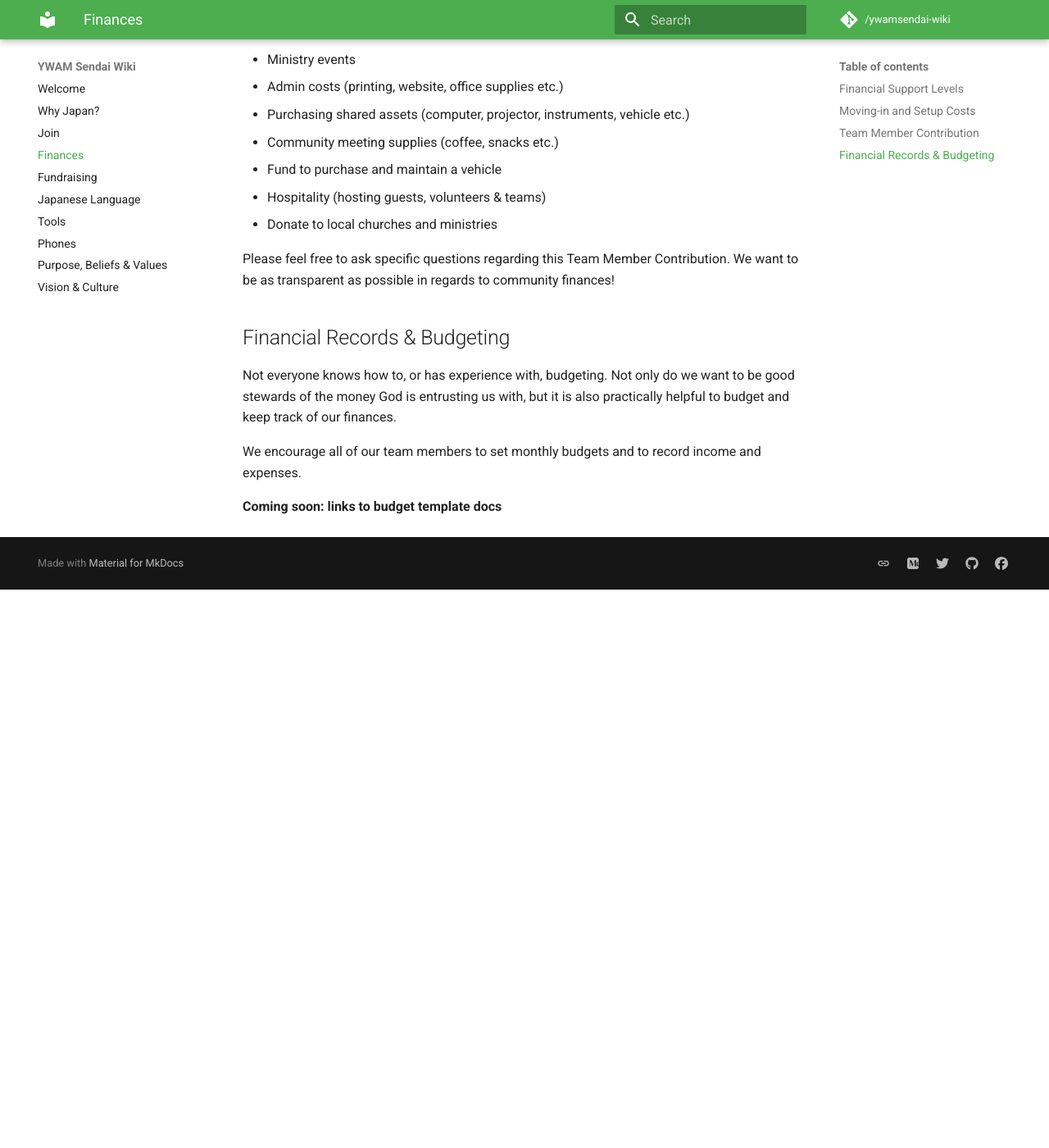
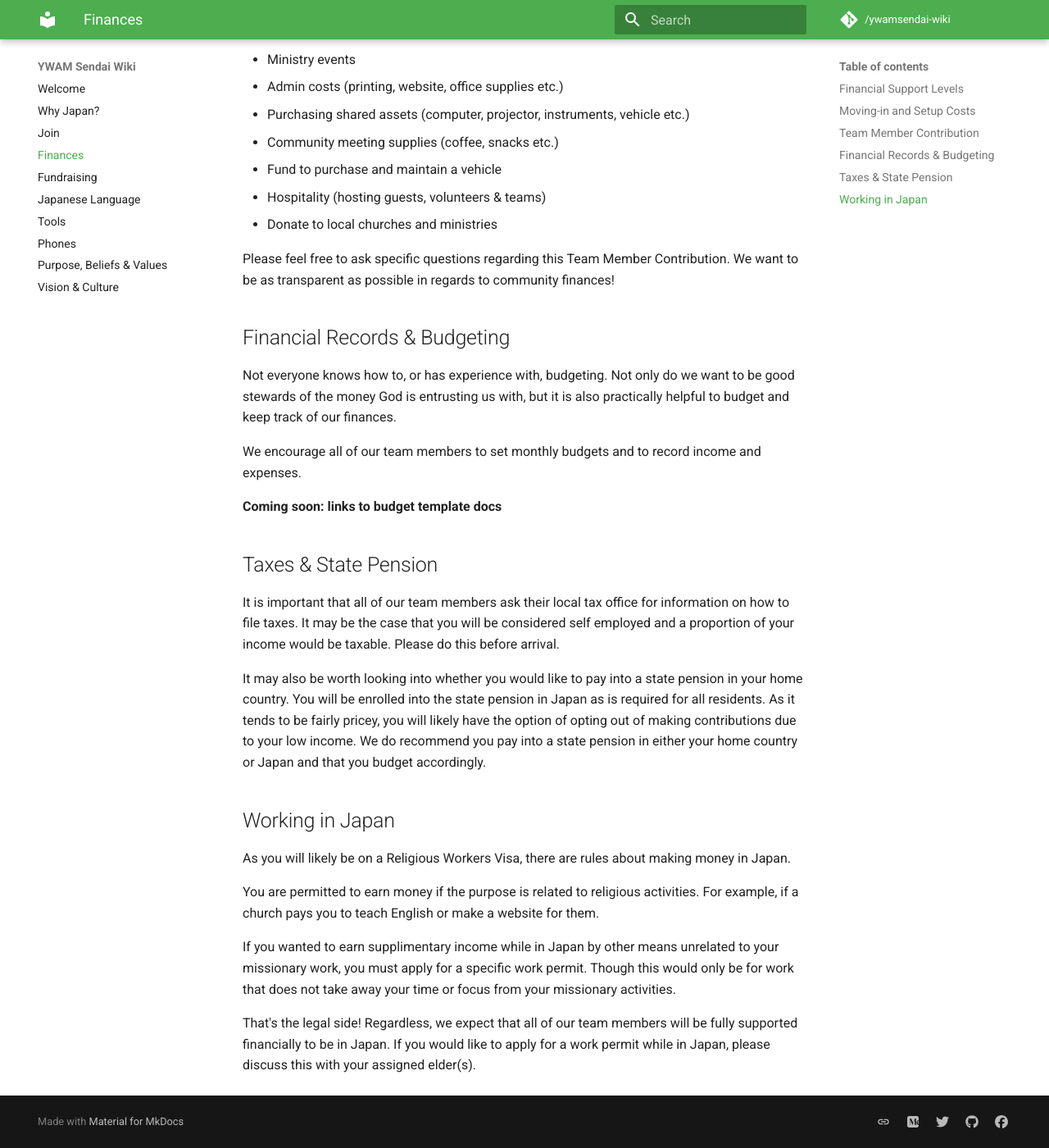
Before and after one commit to ywamsendai/ywamsendai-wiki, an MkDocs documentation site: the page built from docs/finances.md, in a window 1280 px wide and 1400 px high, scrolled down 2615 px. Shown: the whole window at 82% size. Built offline with MkDocs 1.6.1 and Material for MkDocs 9.7.7, drawn with Linux system fonts in a browser that asks for light colours; comment, search, counter and statistics services are not loaded; before the commit the page ends 3334 px from its top, so only the background shows below that.

Commit message:
added info about taxes, pension and working in Japan

```diff
--- a/docs/finances.md
+++ b/docs/finances.md
@@ -78,3 +78,19 @@ Not everyone knows how to, or has experience with, budgeting. Not only do we wan
 We encourage all of our team members to set monthly budgets and to record income and expenses.
 
 **Coming soon: links to budget template docs**
+
+## Taxes & State Pension
+
+It is important that all of our team members ask their local tax office for information on how to file taxes. It may be the case that you will be considered self employed and a proportion of your income would be taxable. Please do this before arrival.
+
+It may also be worth looking into whether you would like to pay into a state pension in your home country. You will be enrolled into the state pension in Japan as is required for all residents. As it tends to be fairly pricey, you will likely have the option of opting out of making contributions due to your low income. We do recommend you pay into a state pension in either your home country or Japan and that you budget accordingly.
+
+## Working in Japan
+
+As you will likely be on a Religious Workers Visa, there are rules about making money in Japan.
+
+You are permitted to earn money if the purpose is related to religious activities. For example, if a church pays you to teach English or make a website for them.
+
+If you wanted to earn supplimentary income while in Japan by other means unrelated to your missionary work, you must apply for a specific work permit. Though this would only be for work that does not take away your time or focus from your missionary activities.
+
+That's the legal side! Regardless, we expect that all of our team members will be fully supported financially to be in Japan. If you would like to apply for a work permit while in Japan, please discuss this with your assigned elder(s).
```
